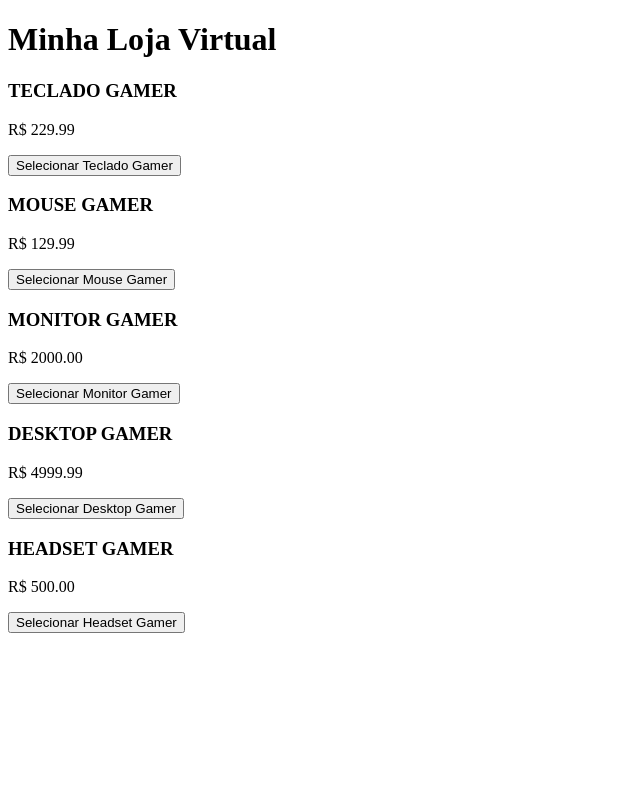
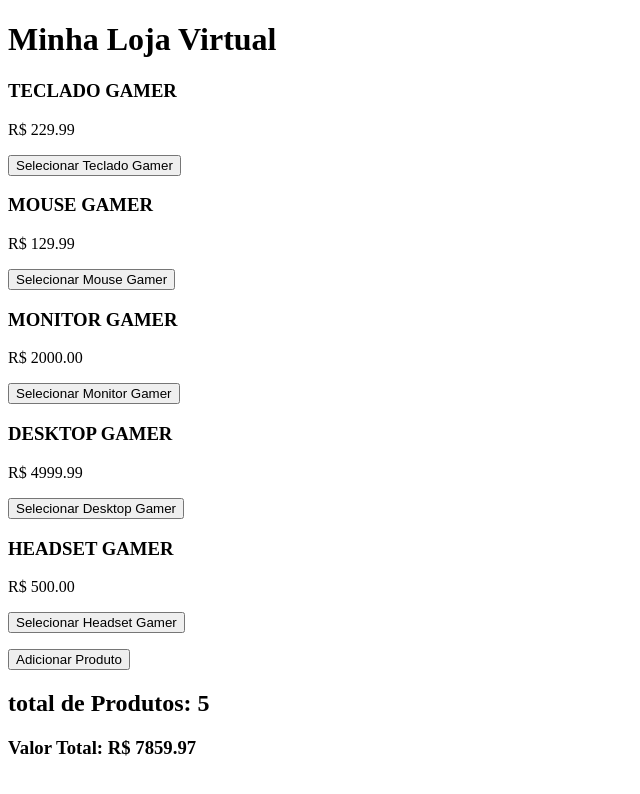
Before and after one commit to carolbritos/e-commerce, an Angular app: page / in a window 1280 px wide. Shown: the top 794 px of the page, without its empty margins (0-640 px from the left). Built offline with nearby package versions, Linux system fonts and the light colour scheme.

Commit message:
feat(produtos): Implementa funicionalidades de controle da lista de produtos

```diff
--- a/src/app/features/produtos/lista-produtos/lista-produtos.html
+++ b/src/app/features/produtos/lista-produtos/lista-produtos.html
@@ -1,7 +1,10 @@
-@for(item of produtos; track item){
+@for (item of produtos(); track item){
     <app-produto
     [nome]="item.nome"
     [preco]="item.preco"
     (produtoSelecionado)="exibirProduto($event)"
     ></app-produto>
 }
+<p><button (click)="adicionarProduto()">Adicionar Produto</button></p>
+<h2>total de Produtos: {{totalProdutos()}}</h2>
+<h3>Valor Total: {{valorTotal() | precoFormatado}}</h3>
--- a/src/app/features/produtos/lista-produtos/lista-produtos.ts
+++ b/src/app/features/produtos/lista-produtos/lista-produtos.ts
@@ -1,20 +1,39 @@
 import { Component } from '@angular/core';
 import { Produto } from '../produto/produto';
+import { signal } from '@angular/core';
+import { computed } from '@angular/core';
+import { PrecoFormatadoPipe } from '../../../shared/pipes/preco-formatado-pipe';
+
 @Component({
   selector: 'app-lista-produtos',
-  imports: [Produto],
+  imports: [Produto, PrecoFormatadoPipe],
   templateUrl: './lista-produtos.html',
   styleUrl: './lista-produtos.css',
 })
 export class ListaProdutos {
-  produtos = [
+  //!Lista com dados - Array
+  produtos = signal( [
     {nome:'Teclado Gamer', preco:229.99},
     {nome:'Mouse Gamer', preco:129.99},
     {nome:'Monitor Gamer', preco:2000},
     {nome:'Desktop Gamer', preco:4999.99},
     {nome:'Headset Gamer', preco:500}
-  ];
+  ]);
+  //!Função para exibir produtos selecionados pelo usuario no console
   exibirProduto(nome: string){
     console.log('Produto Selecionado: ', nome);
   }
+  //!Função que adicionar produto usando metodo update()
+  adicionarProduto(){
+    this.produtos.update(listaAtual => [
+      ...listaAtual,
+      {nome:'Playstation 5', preco:3000},
+    ]);
+  }
+  //!Função que contabiliza a quantidade de produtos na lista com metodo computed()
+  totalProdutos = computed(() => this.produtos().length);
+  //!Função que calcula o valor total do produtos usando metodo computed()
+  valorTotal = computed(() =>
+  {return this.produtos().reduce((total, item) =>
+  total + item.preco,0)});
 }
```
